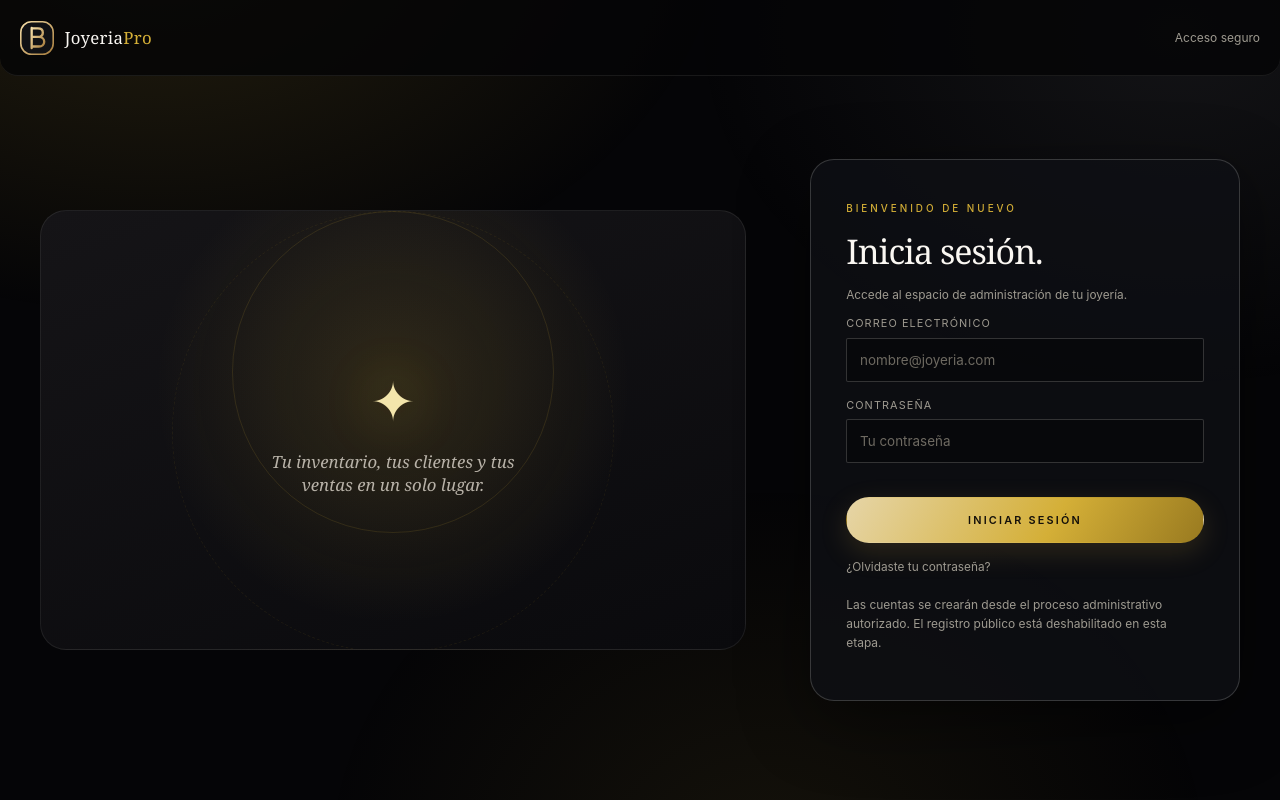
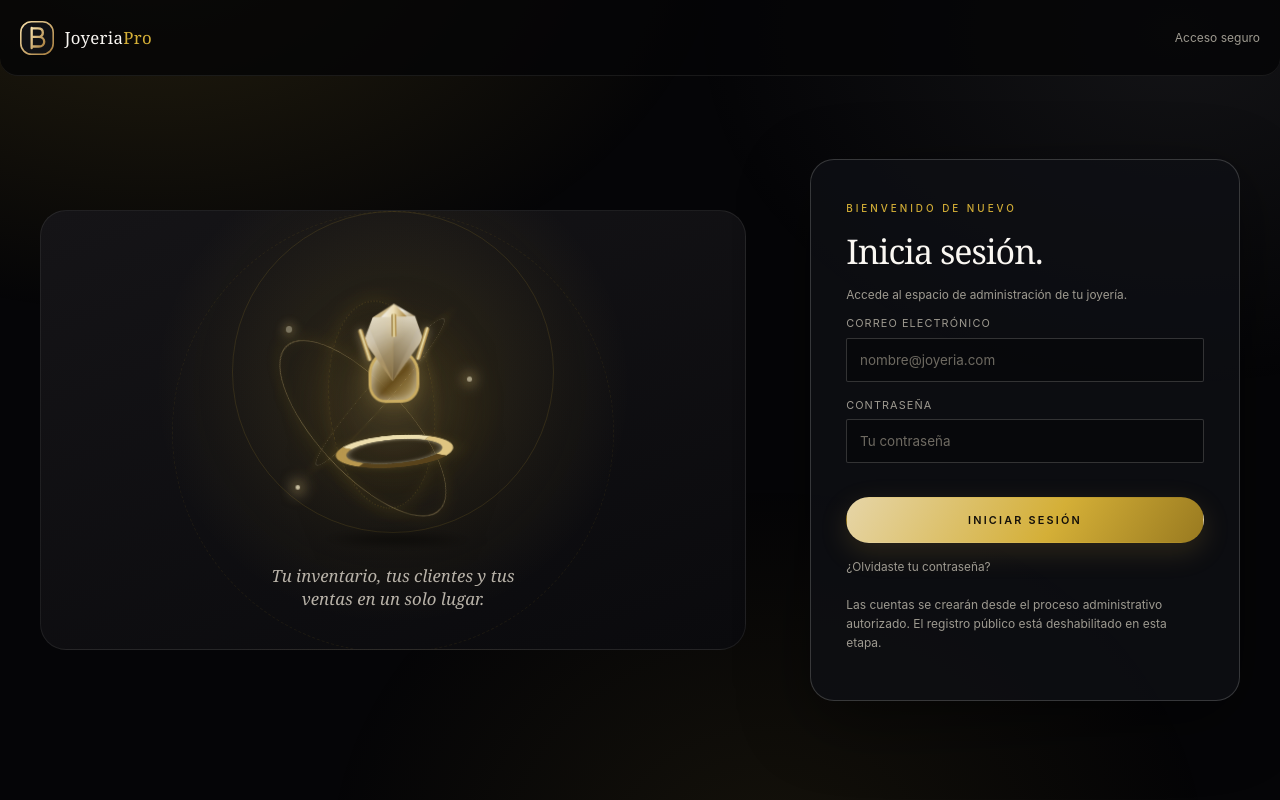
Before and after one commit to User123N/JoyeriaPro, a Next.js app: page /login in a window 1280 px wide. Built offline with nearby package versions, Linux system fonts and the light colour scheme.

Commit message:
Use shared 3D jewelry scene on login screen

```diff
--- a/src/app/login/page.js
+++ b/src/app/login/page.js
@@ -1,6 +1,7 @@
 import { Suspense } from "react";
 import Brand from "@/components/Brand";
 import LoginForm from "./login-form";
+import JewelScene from "@/components/JewelScene";
 
 export const metadata = { title: "Acceder | JoyeriaPro" };
 
@@ -9,7 +10,7 @@ export default function LoginPage() {
     <>
       <header className="shell topbar"><Brand /><span className="muted" style={{fontSize:12}}>Acceso seguro</span></header>
       <main className="shell auth-wrap auth-split">
-        <div className="auth-art"><div className="auth-gem">✦</div><p>Tu inventario, tus clientes y tus ventas en un solo lugar.</p></div>
+        <div className="auth-art"><JewelScene className="jp-jewel-scene--auth" /><p>Tu inventario, tus clientes y tus ventas en un solo lugar.</p></div>
         <section className="auth-card">
           <div className="eyebrow">Bienvenido de nuevo</div>
           <h1 style={{fontSize:34,margin:"12px 0"}}>Inicia sesión.</h1>
```
